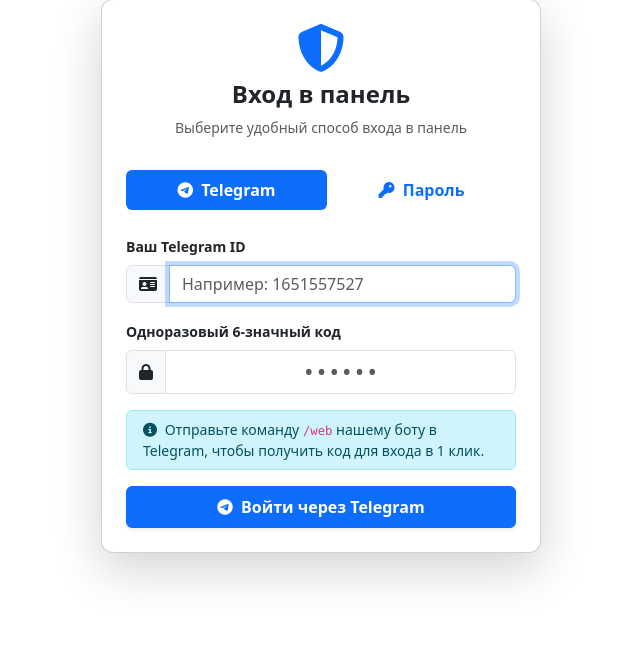
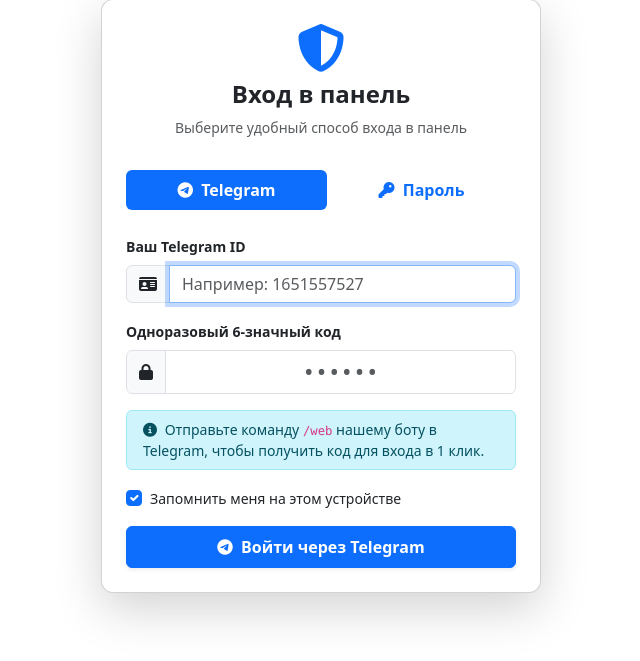
Before and after one commit to Baillora/SIBSAU_BOT, a Flask app: page /login in a window 1280 px wide. Shown: the part 65-726 px from the top of the page, without its empty margins (319-959 px from the left). Run offline with Flask 3, Linux system fonts and the light colour scheme.

Commit message:
feat: кнопка запомнить меня

```diff
--- a/scr/admin_panel/app.py
+++ b/scr/admin_panel/app.py
@@ -40,7 +40,7 @@ app.config.update(
     SESSION_COOKIE_HTTPONLY=True,
     SESSION_COOKIE_SECURE=use_ssl,
     SESSION_COOKIE_SAMESITE="Strict",
-    PERMANENT_SESSION_LIFETIME=timedelta(minutes=60)
+    PERMANENT_SESSION_LIFETIME=timedelta(days=30)
 )
 
 # CSRF защита
@@ -340,6 +340,7 @@ def login():
             session.clear()
             session["pre_2fa"] = True
             session["username"] = username
+            session["remember_me"] = bool(form.remember_me.data)
             return redirect(url_for("twofa"))
         else:
             send_owner_login_alert(
@@ -455,6 +456,7 @@ def auth_telegram_code():
 
     role = user_manager.get_role(uid)
     username = data.get("username") or str(uid)
+    remember_me = request.form.get("remember_me") in ("1", "true", "on", "checked")
 
     session.clear()
     session["logged_in"] = True
@@ -462,7 +464,7 @@ def auth_telegram_code():
     session["username"] = username
     session["role"] = role
     session["is_master_admin"] = (role == "owner")
-    session.permanent = True
+    session.permanent = remember_me
 
     send_owner_login_alert(
         is_success=True,
@@ -494,11 +496,12 @@ def twofa():
     if form.validate_on_submit():
         code = form.code.data.strip()
         if totp.verify(code):
+            remember = session.pop("remember_me", True)
             session.pop("pre_2fa", None)
             session["logged_in"] = True
             session["is_master_admin"] = True
             session["role"] = "owner"
-            session.permanent = True
+            session.permanent = bool(remember)
             set_2fa_enabled(True)
 
             send_owner_login_alert(
--- a/scr/admin_panel/forms.py
+++ b/scr/admin_panel/forms.py
@@ -1,11 +1,14 @@
 from flask_wtf import FlaskForm
-from wtforms import StringField, PasswordField, SubmitField
+from wtforms import StringField, PasswordField, SubmitField, BooleanField
 from wtforms.validators import DataRequired
+
 
 class LoginForm(FlaskForm):
     username = StringField("Логин", validators=[DataRequired()])
     password = PasswordField("Пароль", validators=[DataRequired()])
+    remember_me = BooleanField("Запомнить меня")
     submit = SubmitField("Войти")
+
 
 class TwoFAForm(FlaskForm):
     code = StringField("Код из приложения", validators=[DataRequired()])
--- a/scr/admin_panel/templates/login.html
+++ b/scr/admin_panel/templates/login.html
@@ -49,6 +49,13 @@
           <i class="fa-solid fa-circle-info me-1"></i> Отправьте команду <code>/web</code> нашему боту в Telegram, чтобы получить код для входа в 1 клик.
         </div>
 
+        <div class="form-check mb-3">
+          <input class="form-check-input" type="checkbox" name="remember_me" id="tg_remember" value="1" checked>
+          <label class="form-check-label small" for="tg_remember">
+            Запомнить меня на этом устройстве
+          </label>
+        </div>
+
         <button type="submit" class="btn btn-primary w-100 py-2 fw-semibold shadow-sm">
           <i class="fa-brands fa-telegram me-1"></i> Войти через Telegram
         </button>
@@ -73,6 +80,10 @@
             {{ form.password(class="form-control", placeholder="Пароль") }}
           </div>
         </div>
+        <div class="form-check mb-3">
+          {{ form.remember_me(class="form-check-input", id="pass_remember", checked=true) }}
+          {{ form.remember_me.label(class="form-check-label small", for="pass_remember") }}
+        </div>
         {{ form.submit(class="btn btn-outline-primary w-100 py-2 fw-semibold", value="Войти как Администратор") }}
       </form>
     </div>
```
Also changed, not shown: tests/test_telegram_auth_rbac.py (+19 -0 lines).
